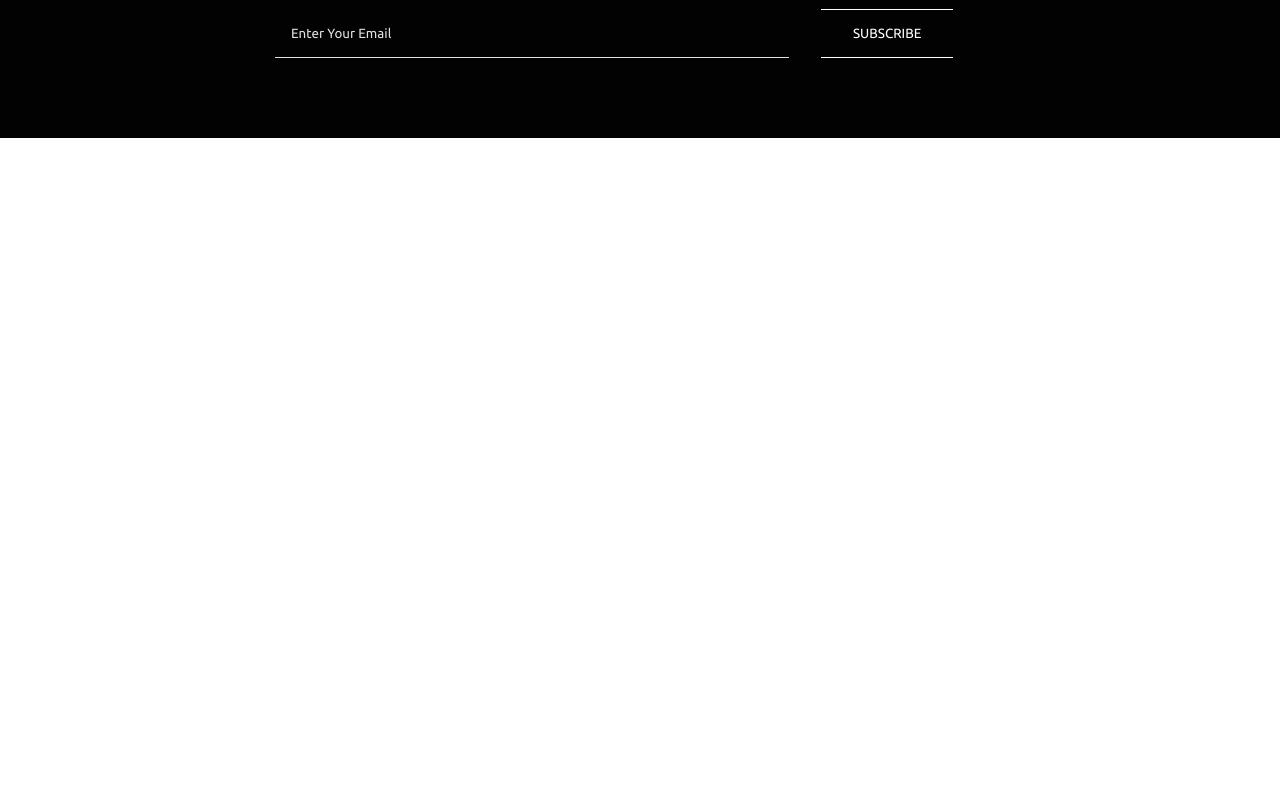
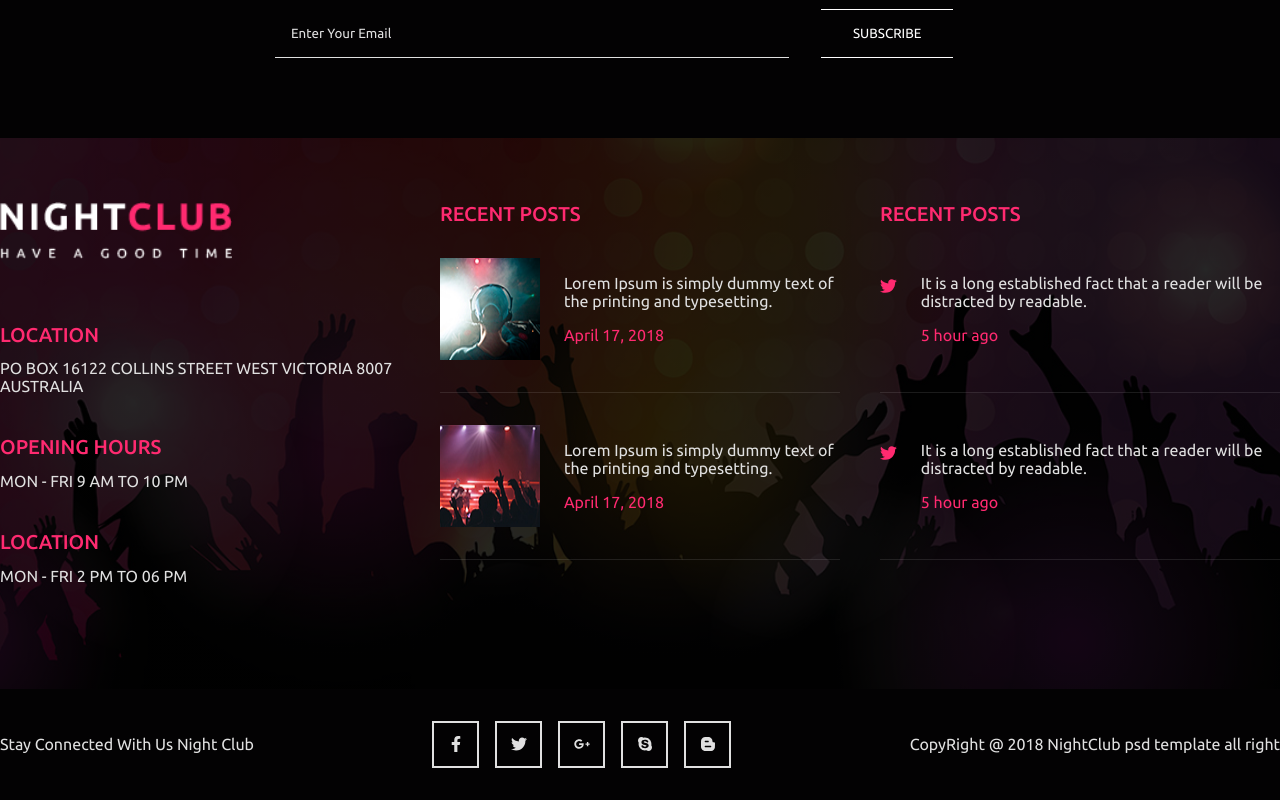
Before and after one commit to RoWaBo/rts-eksamen, a React (Create React App) app: page / in a window 1280 px wide. Shown: the part 2456-3256 px from the top of the page. Before the commit the page ends 2594 px from the top, so only its background shows below. Built offline with nearby package versions, Linux system fonts and the light colour scheme; no server answers.

Commit message:
Footer done

```diff
--- a/src/App.js
+++ b/src/App.js
@@ -5,6 +5,7 @@ import Navigation from './components/Navigation'
 import Wrapper from './components/Wrapper'
 import Contact from './pages/Contact'
 import BookTable from './pages/BookTable'
+import Footer from './components/Footer'
 
 function App() {
 	const { pathname } = useLocation()
@@ -19,6 +20,7 @@ function App() {
 					<Route path='/contact' element={<Contact />} />
 					<Route path='/booktable' element={<BookTable />} />
 				</Routes>
+				<Footer />
 			</Wrapper>
 		</>
 	)
--- /dev/null
+++ b/src/components/Footer.js
@@ -0,0 +1,210 @@
+import Article from './Article'
+/** @jsxImportSource @emotion/react */
+import { css } from '@emotion/react'
+import { color, spacing } from '../style/styleVariables'
+import {
+	FaTwitter,
+	FaFacebookF,
+	FaGooglePlusG,
+	FaSkype,
+	FaBloggerB,
+} from 'react-icons/fa'
+
+const Footer = () => {
+	const sectionContainerStyle = css`
+		display: flex;
+		gap: 2.5rem;
+	`
+	const infoSectionStyle = css`
+		flex: 1;
+	`
+	const logoStyle = css`
+		width: 232px;
+		margin-bottom: 4rem;
+	`
+	const header = css`
+		color: ${color.pink};
+		font-size: 20px;
+		text-transform: uppercase;
+		font-weight: 500;
+	`
+	const descriptionStyle = css`
+		color: ${color.grey};
+		font-size: 16px;
+	`
+	const infoContainerStyle = css`
+		& > h2 {
+			margin-bottom: 0.8rem;
+		}
+		& > p {
+			margin-bottom: 2.5rem;
+			text-transform: uppercase;
+		}
+	`
+	const postSectionStyle = css`
+		flex: 1;
+		& > h2 {
+			margin-bottom: 2rem;
+		}
+	`
+	const postStyle = css`
+		display: flex;
+		gap: 1.5rem;
+		border-bottom: 1px solid rgb(255, 255, 255, 0.1);
+		padding-bottom: 2rem;
+		margin-top: 2rem;
+	`
+	const postImgStyle = css``
+	const postTextContainer = css`
+		padding: 1rem 0;
+	`
+	const postDateStyle = css`
+		color: ${color.pink};
+		font-size: 16px;
+		margin-top: 1rem;
+		display: block;
+	`
+	const postIconStyle = css`
+		width: 24px;
+		height: 24px;
+		color: ${color.pink};
+		margin: 1rem 0;
+	`
+	const someSectionStyle = css`
+		max-width: ${spacing.maxWidth};
+		margin: 0 auto;
+		padding: 2rem 0;
+		background: ${color.black};
+		display: flex;
+		align-items: center;
+		justify-content: space-between;
+
+		& > h2,
+		h3 {
+			color: ${color.grey};
+			font-size: 1rem;
+			font-weight: 400;
+		}
+	`
+	const someIconContainerStyle = css`
+		display: flex;
+		gap: 1rem;
+	`
+	const someIconStyle = css`
+		width: 47px;
+		height: 47px;
+		border: 2px solid ${color.grey};
+		display: grid;
+		place-content: center;
+
+		& > svg {
+			color: ${color.grey};
+		}
+	`
+	return (
+		<footer>
+			<Article heading='' backgroundImage='./assets/bg/footerbg.jpg' centerContent>
+				<div css={sectionContainerStyle}>
+					<section css={infoSectionStyle}>
+						<img
+							css={logoStyle}
+							src='./assets/Logo.png'
+							alt='nightclub logo'
+						/>
+						<div css={infoContainerStyle}>
+							<h2 css={header}>Location</h2>
+							<p css={descriptionStyle}>
+								PO Box 16122 Collins Street West Victoria 8007 Australia
+							</p>
+						</div>
+						<div css={infoContainerStyle}>
+							<h2 css={header}>opening hours</h2>
+							<p css={descriptionStyle}>mon - fri 9 am to 10 pm</p>
+						</div>
+						<div css={infoContainerStyle}>
+							<h2 css={header}>Location</h2>
+							<p css={descriptionStyle}>mon - fri 2 pm to 06 pm</p>
+						</div>
+					</section>
+					<section css={postSectionStyle}>
+						<h2 css={header}>Recent posts</h2>
+						<div css={postStyle}>
+							<img
+								css={postImgStyle}
+								src='./assets/content-img/recent_post1.jpg'
+								alt='guy partying with headphones'
+							/>
+							<div css={postTextContainer}>
+								<p css={descriptionStyle}>
+									Lorem Ipsum is simply dummy text of the printing and
+									typesetting.
+								</p>
+								<span css={postDateStyle}>April 17, 2018</span>
+							</div>
+						</div>
+						<div css={postStyle}>
+							<img
+								css={postImgStyle}
+								src='./assets/content-img/recent_post2.jpg'
+								alt='concert'
+							/>
+							<div css={postTextContainer}>
+								<p css={descriptionStyle}>
+									Lorem Ipsum is simply dummy text of the printing and
+									typesetting.
+								</p>
+								<span css={postDateStyle}>April 17, 2018</span>
+							</div>
+						</div>
+					</section>
+					<section css={postSectionStyle}>
+						<h2 css={header}>Recent posts</h2>
+						<div css={postStyle}>
+							<FaTwitter css={postIconStyle} />
+							<div css={postTextContainer}>
+								<p css={descriptionStyle}>
+									It is a long established fact that a reader will be
+									distracted by readable.
+								</p>
+								<span css={postDateStyle}>5 hour ago</span>
+							</div>
+						</div>
+						<div css={postStyle}>
+							<FaTwitter css={postIconStyle} />
+							<div css={postTextContainer}>
+								<p css={descriptionStyle}>
+									It is a long established fact that a reader will be
+									distracted by readable.
+								</p>
+								<span css={postDateStyle}>5 hour ago</span>
+							</div>
+						</div>
+					</section>
+				</div>
+			</Article>
+			<section css={someSectionStyle}>
+				<h2>Stay Connected With Us Night Club</h2>
+				<div css={someIconContainerStyle}>
+					<div css={someIconStyle}>
+						<FaFacebookF />
+					</div>
+					<div css={someIconStyle}>
+						<FaTwitter />
+					</div>
+					<div css={someIconStyle}>
+						<FaGooglePlusG />
+					</div>
+					<div css={someIconStyle}>
+						<FaSkype />
+					</div>
+					<div css={someIconStyle}>
+						<FaBloggerB />
+					</div>
+				</div>
+				<h3>CopyRight @ 2018 NightClub psd template all right</h3>
+			</section>
+		</footer>
+	)
+}
+
+export default Footer
--- a/src/components/MailSubscribe.js
+++ b/src/components/MailSubscribe.js
@@ -18,7 +18,7 @@ const MailSubscribe = () => {
 		clearErrors,
 	} = useForm()
 
-	const mailValidation = /^\w+([-]?\w+)*@\w+([-]?\w+)*(\w{2,3})+$/
+	const mailValidation = /^\w+([\.-]?\w+)*@\w+([\.-]?\w+)*(\.\w{2,3})+$/
 
 	const onSubmit = async (form) => {
 		try {
--- a/src/components/Testimonials.js
+++ b/src/components/Testimonials.js
@@ -52,12 +52,12 @@ const Testimonials = () => {
 	const someIconStyle = css`
 		width: 47px;
 		height: 47px;
-		border: 2px solid ${color.white};
+		border: 2px solid ${color.grey};
 		display: grid;
 		place-content: center;
 
 		& > svg {
-			color: ${color.white};
+			color: ${color.grey};
 		}
 	`
 	// SWIPER STYLE
```
